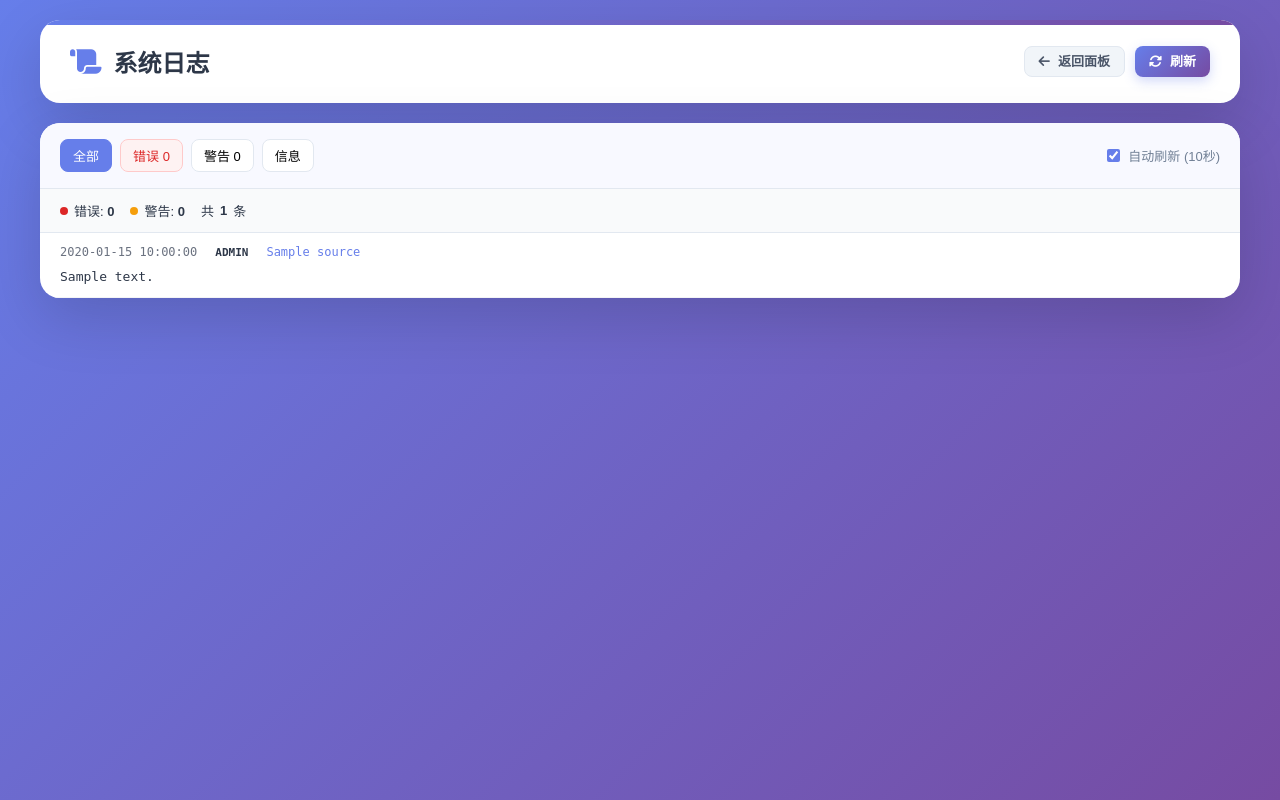
After one commit to HosisoraLing/bilibili-sailing-helper, a Flask app: template templates/admin_logs.html in a window 1280 px wide. The commit adds this page. Run offline with Flask 3, Linux system fonts and the light colour scheme; the template is opened without the code that fills it: most values are stand-ins (such as "Sample title", 1, 10 or a date in 2020); parts of the project's set-up code (start-up, migrations or seed data) failed here and were passed over; some web fonts are replaced.

Commit message:
feat: add admin logs viewer page
- Add /admin/logs route to display error.log with parsed entries
- Add /admin/logs/raw endpoint for AJAX refresh
- Add admin_logs.html template with:
  - Log level filtering (ERROR/WARN/INFO)
  - Auto-refresh every 10 seconds
  - Collapsible long entries
  - Color-coded log levels
- Add logs button to admin panel navigation

```diff
--- a/route_handlers/__init__.py
+++ b/route_handlers/__init__.py
@@ -12,5 +12,6 @@ from route_handlers.admin import dashboard as _dashboard
 from route_handlers.admin import gifts as _gifts
 from route_handlers.admin import guards as _guards
 from route_handlers.admin import users as _users
+from route_handlers.admin import logs as _logs
 
 __all__ = ["admin_bp", "internal_bp", "main_bp"]
--- /dev/null
+++ b/templates/admin_logs.html
@@ -0,0 +1,466 @@
+<!DOCTYPE html>
+<html lang="zh-CN">
+<head>
+    <meta charset="UTF-8">
+    <title>系统日志 - 管理后台</title>
+    <meta name="viewport" content="width=device-width, initial-scale=1.0">
+    <link rel="stylesheet" href="https://cdnjs.cloudflare.com/ajax/libs/font-awesome/6.4.0/css/all.min.css">
+    <link rel="stylesheet" href="/static/fonts/fonts.css">
+    <link rel="stylesheet" href="/static/css/common.css">
+    <style>
+        body {
+            align-items: flex-start;
+            padding: 20px;
+        }
+
+        .page-container {
+            max-width: 1200px;
+            width: 100%;
+            margin: 0 auto;
+        }
+
+        .header {
+            background: white;
+            border-radius: var(--radius-xl);
+            padding: 24px 30px;
+            margin-bottom: 20px;
+            box-shadow: var(--shadow-lg);
+            position: relative;
+            overflow: hidden;
+            animation: slideUp 0.5s cubic-bezier(0.22, 1, 0.36, 1) both;
+        }
+
+        .header::before {
+            content: '';
+            position: absolute;
+            top: 0;
+            left: 0;
+            right: 0;
+            height: 5px;
+            background: linear-gradient(90deg, var(--bg-start) 0%, var(--bg-end) 100%);
+        }
+
+        .header-top {
+            display: flex;
+            justify-content: space-between;
+            align-items: center;
+            flex-wrap: wrap;
+            gap: 15px;
+        }
+
+        .title {
+            display: flex;
+            align-items: center;
+            gap: 12px;
+        }
+
+        .title h2 {
+            font-size: 24px;
+            color: var(--text-primary);
+            font-weight: 700;
+        }
+
+        .actions {
+            display: flex;
+            gap: 10px;
+            flex-wrap: wrap;
+        }
+
+        .log-card {
+            background: white;
+            border-radius: var(--radius-xl);
+            box-shadow: var(--shadow-lg);
+            overflow: hidden;
+            animation: slideUp 0.5s cubic-bezier(0.22, 1, 0.36, 1) 0.1s both;
+        }
+
+        .log-toolbar {
+            display: flex;
+            justify-content: space-between;
+            align-items: center;
+            padding: 16px 20px;
+            background: var(--bg-light);
+            border-bottom: 1px solid var(--border-color);
+            flex-wrap: wrap;
+            gap: 10px;
+        }
+
+        .log-filter {
+            display: flex;
+            gap: 8px;
+            align-items: center;
+        }
+
+        .filter-btn {
+            padding: 6px 12px;
+            border-radius: var(--radius-sm);
+            border: 1px solid var(--border-color);
+            background: white;
+            cursor: pointer;
+            font-size: 13px;
+            font-weight: 500;
+            transition: var(--transition);
+        }
+
+        .filter-btn:hover {
+            border-color: var(--primary);
+            color: var(--primary);
+        }
+
+        .filter-btn.active {
+            background: var(--primary);
+            color: white;
+            border-color: var(--primary);
+        }
+
+        .filter-btn.error-count {
+            background: #fef2f2;
+            color: #dc2626;
+            border-color: #fecaca;
+        }
+
+        .filter-btn.error-count.active {
+            background: #dc2626;
+            border-color: #dc2626;
+            color: white;
+        }
+
+        .auto-refresh {
+            display: flex;
+            align-items: center;
+            gap: 8px;
+            font-size: 13px;
+            color: var(--text-secondary);
+        }
+
+        .auto-refresh input[type="checkbox"] {
+            accent-color: var(--primary);
+        }
+
+        .log-container {
+            max-height: 70vh;
+            overflow-y: auto;
+            font-family: 'SF Mono', 'Fira Code', 'Cascadia Code', monospace;
+            font-size: 13px;
+            line-height: 1.6;
+        }
+
+        .log-entry {
+            padding: 10px 20px;
+            border-bottom: 1px solid #f3f4f6;
+            transition: background 0.15s;
+        }
+
+        .log-entry:hover {
+            background: #f9fafb;
+        }
+
+        .log-entry.level-ERROR {
+            background: #fef2f2;
+            border-left: 3px solid #dc2626;
+        }
+
+        .log-entry.level-WARN {
+            background: #fffbeb;
+            border-left: 3px solid #f59e0b;
+        }
+
+        .log-meta {
+            display: flex;
+            gap: 12px;
+            align-items: baseline;
+            margin-bottom: 4px;
+        }
+
+        .log-timestamp {
+            color: #6b7280;
+            font-size: 12px;
+            white-space: nowrap;
+        }
+
+        .log-level {
+            font-size: 11px;
+            font-weight: 700;
+            padding: 1px 6px;
+            border-radius: 3px;
+            text-transform: uppercase;
+        }
+
+        .log-level.ERROR {
+            background: #dc2626;
+            color: white;
+        }
+
+        .log-level.WARN {
+            background: #f59e0b;
+            color: white;
+        }
+
+        .log-level.INFO {
+            background: #3b82f6;
+            color: white;
+        }
+
+        .log-level.DEBUG {
+            background: #6b7280;
+            color: white;
+        }
+
+        .log-source {
+            color: var(--primary);
+            font-size: 12px;
+            font-weight: 500;
+        }
+
+        .log-message {
+            color: var(--text-primary);
+            white-space: pre-wrap;
+            word-break: break-all;
+            max-height: 200px;
+            overflow-y: auto;
+        }
+
+        .log-entry.collapsed .log-message {
+            max-height: 1.6em;
+            overflow: hidden;
+        }
+
+        .expand-btn {
+            color: var(--primary);
+            cursor: pointer;
+            font-size: 12px;
+            margin-top: 4px;
+            display: inline-block;
+        }
+
+        .expand-btn:hover {
+            text-decoration: underline;
+        }
+
+        .empty-state {
+            text-align: center;
+            padding: 60px 20px;
+            color: var(--text-secondary);
+        }
+
+        .empty-state i {
+            font-size: 48px;
+            margin-bottom: 16px;
+            opacity: 0.5;
+        }
+
+        .stats-bar {
+            display: flex;
+            gap: 16px;
+            padding: 12px 20px;
+            background: #f9fafb;
+            border-bottom: 1px solid var(--border-color);
+            font-size: 13px;
+        }
+
+        .stat-item {
+            display: flex;
+            align-items: center;
+            gap: 6px;
+        }
+
+        .stat-dot {
+            width: 8px;
+            height: 8px;
+            border-radius: 50%;
+        }
+
+        .stat-dot.error { background: #dc2626; }
+        .stat-dot.warn { background: #f59e0b; }
+        .stat-dot.info { background: #3b82f6; }
+
+        @media (max-width: 600px) {
+            body { padding: 10px; }
+            .header { padding: 18px 16px; }
+            .log-entry { padding: 8px 12px; }
+            .log-meta { flex-wrap: wrap; gap: 6px; }
+        }
+    </style>
+</head>
+<body>
+
+<div class="page-container">
+    <div class="header">
+        <div class="header-top">
+            <div class="title">
+                <i class="fas fa-scroll" style="font-size: 28px; color: var(--primary);"></i>
+                <h2>系统日志</h2>
+            </div>
+            <div class="actions">
+                <a href="/admin/panel" class="btn btn-light btn-sm">
+                    <i class="fas fa-arrow-left"></i> 返回面板
+                </a>
+                <button class="btn btn-primary btn-sm" onclick="refreshLogs()">
+                    <i class="fas fa-sync-alt"></i> 刷新
+                </button>
+            </div>
+        </div>
+    </div>
+
+    <div class="log-card">
+        <div class="log-toolbar">
+            <div class="log-filter">
+                <button class="filter-btn active" data-level="all" onclick="filterLogs('all', this)">全部</button>
+                <button class="filter-btn error-count" data-level="ERROR" onclick="filterLogs('ERROR', this)">
+                    错误 <span id="errorCount">0</span>
+                </button>
+                <button class="filter-btn" data-level="WARN" onclick="filterLogs('WARN', this)">
+                    警告 <span id="warnCount">0</span>
+                </button>
+                <button class="filter-btn" data-level="INFO" onclick="filterLogs('INFO', this)">信息</button>
+            </div>
+            <div class="auto-refresh">
+                <input type="checkbox" id="autoRefresh" checked>
+                <label for="autoRefresh">自动刷新 (10秒)</label>
+            </div>
+        </div>
+
+        <div class="stats-bar">
+            <div class="stat-item">
+                <span class="stat-dot error"></span>
+                <span>错误: <strong id="statError">{{ entries|selectattr('level', 'equalto', 'ERROR')|list|length }}</strong></span>
+            </div>
+            <div class="stat-item">
+                <span class="stat-dot warn"></span>
+                <span>警告: <strong id="statWarn">{{ entries|selectattr('level', 'equalto', 'WARN')|list|length }}</strong></span>
+            </div>
+            <div class="stat-item">
+                共 <strong id="statTotal">{{ entries|length }}</strong> 条
+            </div>
+        </div>
+
+        <div class="log-container" id="logContainer">
+            {% if entries %}
+                {% for entry in entries %}
+                <div class="log-entry level-{{ entry.level }}" data-level="{{ entry.level }}">
+                    <div class="log-meta">
+                        <span class="log-timestamp">{{ entry.timestamp }}</span>
+                        <span class="log-level {{ entry.level }}">{{ entry.level }}</span>
+                        {% if entry.source %}
+                        <span class="log-source">{{ entry.source }}</span>
+                        {% endif %}
+                    </div>
+                    <div class="log-message">{{ entry.message }}</div>
+                    {% if entry.message|length > 200 %}
+                    <span class="expand-btn" onclick="toggleExpand(this)">展开</span>
+                    {% endif %}
+                </div>
+                {% endfor %}
+            {% else %}
+                <div class="empty-state">
+                    <i class="fas fa-check-circle"></i>
+                    <p>暂无日志记录</p>
+                </div>
+            {% endif %}
+        </div>
+    </div>
+</div>
+
+<script>
+    let currentFilter = 'all';
+    let refreshTimer = null;
+
+    function filterLogs(level, btn) {
+        currentFilter = level;
+        document.querySelectorAll('.filter-btn').forEach(b => b.classList.remove('active'));
+        btn.classList.add('active');
+
+        document.querySelectorAll('.log-entry').forEach(entry => {
+            if (level === 'all' || entry.dataset.level === level) {
+                entry.style.display = '';
+            } else {
+                entry.style.display = 'none';
+            }
+        });
+    }
+
+    function toggleExpand(btn) {
+        const entry = btn.closest('.log-entry');
+        entry.classList.toggle('collapsed');
+        btn.textContent = entry.classList.contains('collapsed') ? '展开' : '收起';
+    }
+
+    function refreshLogs() {
+        fetch('/admin/logs/raw')
+            .then(r => r.json())
+            .then(data => {
+                const container = document.getElementById('logContainer');
+                if (data.lines.length === 0) {
+                    container.innerHTML = '<div class="empty-state"><i class="fas fa-check-circle"></i><p>暂无日志记录</p></div>';
+                    return;
+                }
+
+                let html = '';
+                let errorCount = 0;
+                let warnCount = 0;
+
+                data.lines.reverse().forEach(line => {
+                    if (!line.trim()) return;
+
+                    let level = 'INFO';
+                    if (line.includes('[ERROR]')) { level = 'ERROR'; errorCount++; }
+                    else if (line.includes('[WARN]')) level = 'WARN';
+                    else if (line.includes('[DEBUG]')) level = 'DEBUG';
+
+                    if (level === 'WARN') warnCount++;
+
+                    const match = line.match(/^(\d{4}-\d{2}-\d{2} \d{2}:\d{2}:\d{2}) \[(\w+)\] ([^:]+): (.*)/s);
+                    let timestamp = '', source = '', message = line;
+                    if (match) {
+                        timestamp = match[1];
+                        source = match[3];
+                        message = match[4];
+                    }
+
+                    const display = currentFilter === 'all' || level === currentFilter ? '' : 'display:none';
+                    const collapsed = message.length > 200 ? 'collapsed' : '';
+                    const expandBtn = message.length > 200 ? '<span class="expand-btn" onclick="toggleExpand(this)">展开</span>' : '';
+
+                    html += `
+                        <div class="log-entry level-${level}" data-level="${level}" style="${display}">
+                            <div class="log-meta">
+                                <span class="log-timestamp">${timestamp}</span>
+                                <span class="log-level ${level}">${level}</span>
+                                ${source ? `<span class="log-source">${source}</span>` : ''}
+                            </div>
+                            <div class="log-message">${escapeHtml(message)}</div>
+                            ${expandBtn}
+                        </div>
+                    `;
+                });
+
+                container.innerHTML = html;
+                document.getElementById('errorCount').textContent = errorCount;
+                document.getElementById('warnCount').textContent = warnCount;
+                document.getElementById('statError').textContent = errorCount;
+                document.getElementById('statWarn').textContent = warnCount;
+                document.getElementById('statTotal').textContent = data.lines.length;
+            })
+            .catch(err => console.error('刷新日志失败:', err));
+    }
+
+    function escapeHtml(text) {
+        const div = document.createElement('div');
+        div.textContent = text;
+        return div.innerHTML;
+    }
+
+    function startAutoRefresh() {
+        if (refreshTimer) clearInterval(refreshTimer);
+        refreshTimer = setInterval(() => {
+            if (document.getElementById('autoRefresh').checked) {
+                refreshLogs();
+            }
+        }, 10000);
+    }
+
+    startAutoRefresh();
+</script>
+
+</body>
+</html>
--- a/templates/admin_panel.html
+++ b/templates/admin_panel.html
@@ -439,6 +439,9 @@
             </a>
             <a href="/admin/companion-ranking" class="btn btn-primary btn-sm">
                 <i class="fas fa-crown"></i> 陪伴榜
+            </a>
+            <a href="/admin/logs" class="btn btn-primary btn-sm">
+                <i class="fas fa-scroll"></i> 日志
             </a>
             <a href="/admin/add-address" class="btn btn-success btn-sm">
                 <i class="fas fa-plus"></i> 新增地址
```
Also changed, not shown: route_handlers/admin/logs.py (added, +87 -0 lines).
